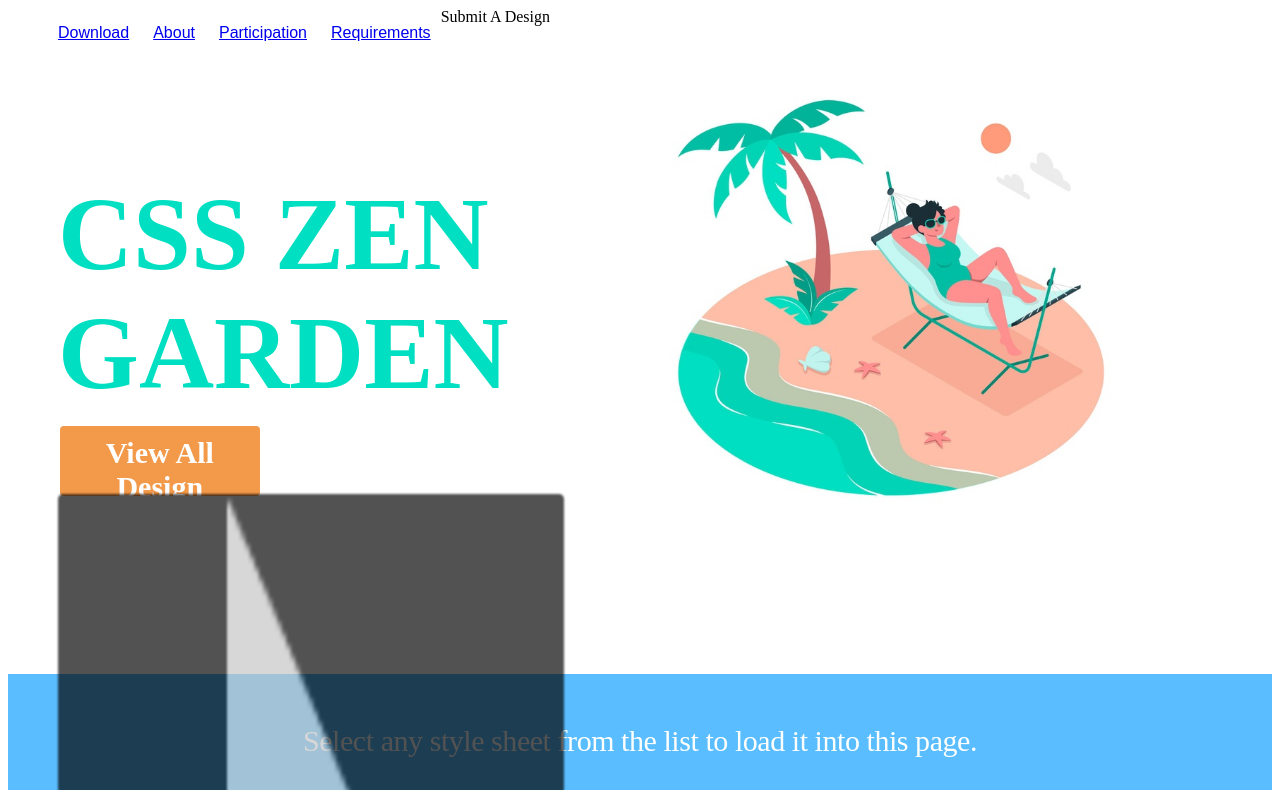
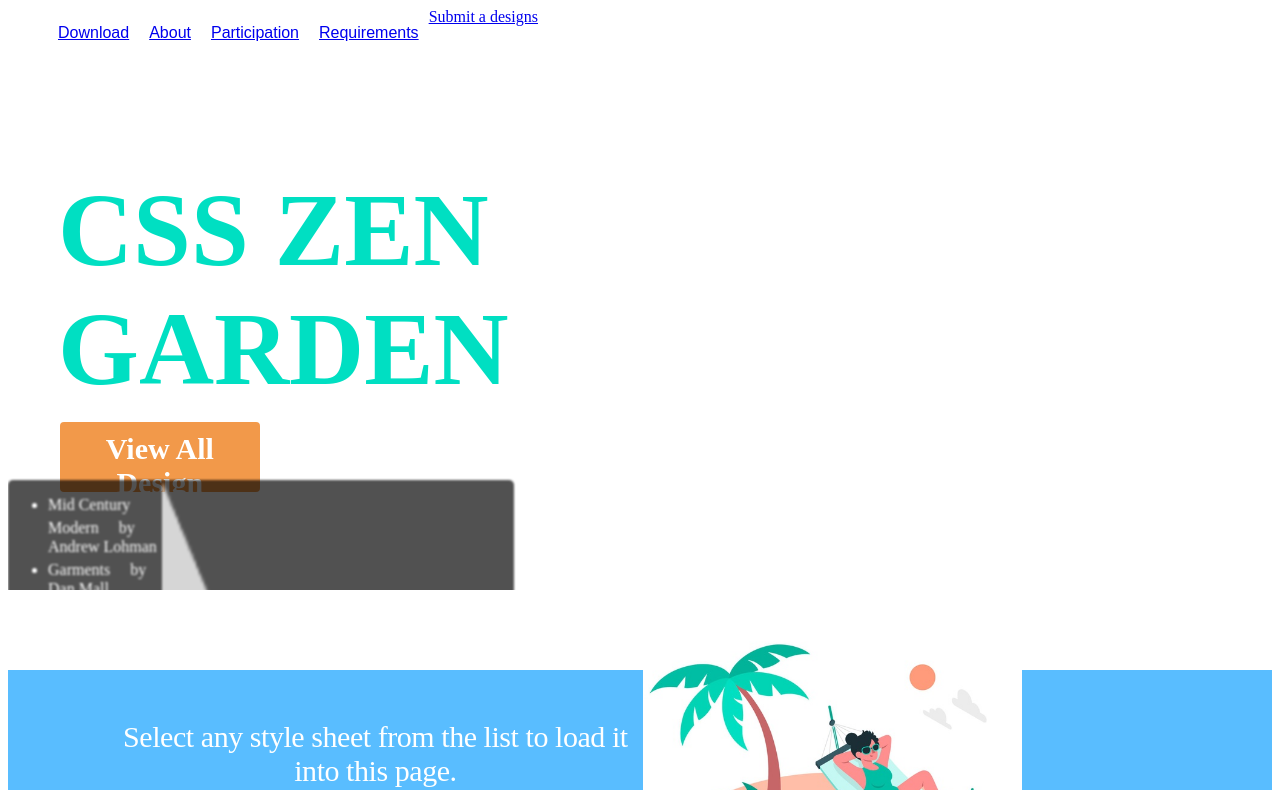
Before and after one commit to hrnlax1995/css-garden, a plain HTML site: page index.html in a window 1280 px wide. Both pictures are taken after a click on the label "View All Design". Shown: the top 790 px of the page. Drawn offline with Linux system fonts and the light colour scheme.

Commit message:
changed black box

```diff
--- a/index.html
+++ b/index.html
@@ -14,7 +14,7 @@
         <li><a href="#link-participation">Participation</a></li>
         <li><a href="#link-requirements">Requirements</a></li>
       </ul>
-      <div class="button">Submit A Design</div>
+      <a href="#" class="btn-submit">Submit a designs</a>
     </div>
     <div class="contents">
     <h1>CSS ZEN GARDEN</h1>
--- a/styles.css
+++ b/styles.css
@@ -16,9 +16,10 @@
   margin: 0px 10px;
   color: #18A0FB;
   cursor: pointer;
+  float:left;
 }
 
-.header button {
+.header btn-submit {
   position: absolute;
   display: inline-flex;
   background-color: orange;
@@ -28,6 +29,7 @@
   position: absolute;
   right:0;
   z-index: 9999;
+  float:right;
 }
 
 .contents {
@@ -123,14 +125,13 @@
   background-color:#000000;
   opacity: 0.68;
   filter: blur(1px);
+  display: flex;
   border-radius: 5px;
-  position: absolute;
-  height:300px;
+  height:500px;
   width:40%;
-  top:420px;
-  left:50px;
   animation-name:move;
   animation-duration: 500ms;
+  margin-top:400px;
 }
 
 @@keyframes move {
@@ -141,11 +142,10 @@
 .view-box li {
   text-decoration: none;
   z-index: 9999;
+  color:white;
 }
 
 .view-box img {
-  display: inline-flex;
-  right:0;
   width:5%;
 }
 
@@ -159,12 +159,10 @@
 }
 
 .contents img {
-  margin: 300px 100px;
-  position: absolute;
-  width:35%;
-  right:60px;
-  top: 0px;
-  margin-top:0px;
+  width:30%;
+  float: right;
+  margin-right:250px;
+  margin-top: 0px;
 
 }
 
```
